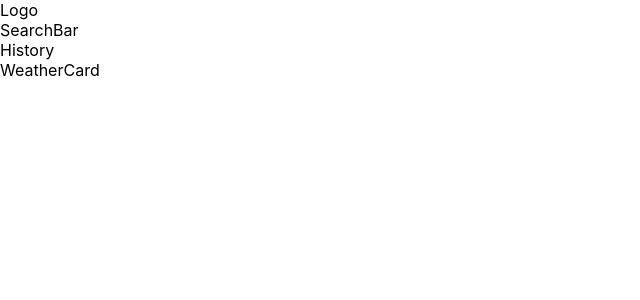
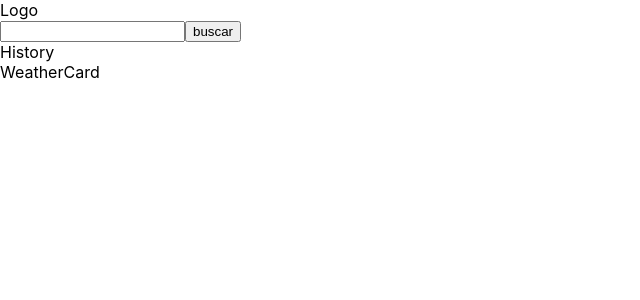
Before and after one commit to carlosblancoh/weather-check, a React (Create React App) app: page / in a window 1280 px wide. Shown: the top 300 px of the page, without its empty margins (0-640 px from the left). Built offline with nearby package versions, Linux system fonts and the light colour scheme.

Commit message:
Add search bar functionality

```diff
--- a/src/components/search-bar/search-bar.jsx
+++ b/src/components/search-bar/search-bar.jsx
@@ -1,9 +1,35 @@
-export function SearchBar(props) {
+import PropTypes from 'prop-types';
+import { useState } from 'react';
+
+export function SearchBar({onSearch}) {
+    const [text, setText] = useState('');
+
+    const onInputChange = event => {
+        setText(event.target.value);
+    }
+
+    const onButtonClick = event => {
+        if (onSearch) {
+            onSearch(text);
+        }
+    }
+
     return (
         <div>
-            SearchBar
+            <input
+                type='text'
+                value={text}
+                onChange={onInputChange}
+            />
+            <button
+                onClick={onButtonClick}
+            >
+                buscar
+            </button>
         </div>
     );
 }
 
-SearchBar.propTypes = {};
+SearchBar.propTypes = {
+    onSearch : PropTypes.func,
+};
--- a/src/pages/main/main.jsx
+++ b/src/pages/main/main.jsx
@@ -4,10 +4,16 @@ import { SearchBar } from "../../components/search-bar/search-bar";
 import { WeatherCard } from "../../components/weather-card/weather-card";
 
 export function MainPage(props) {
+    const onSearch = cityName => {
+        console.log(cityName);
+    };
+
     return (
         <div>
             <Logo/>
-            <SearchBar/>
+            <SearchBar
+                onSearch={onSearch}
+            />
             <History/>
             <WeatherCard/>
         </div>
```
